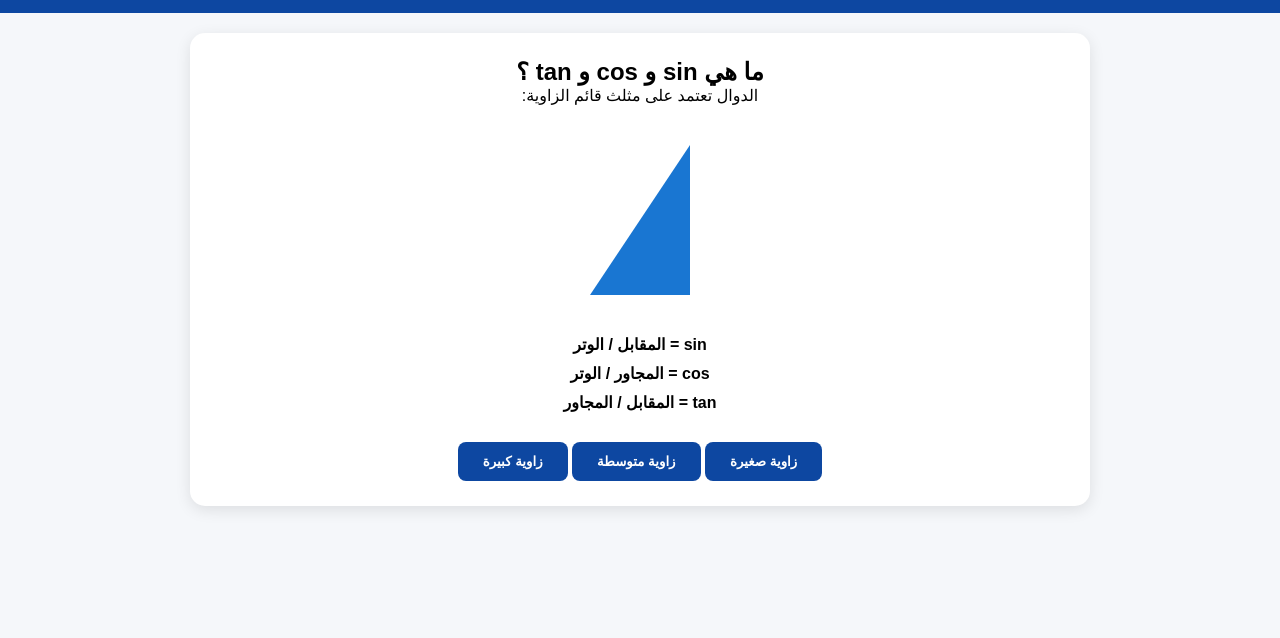
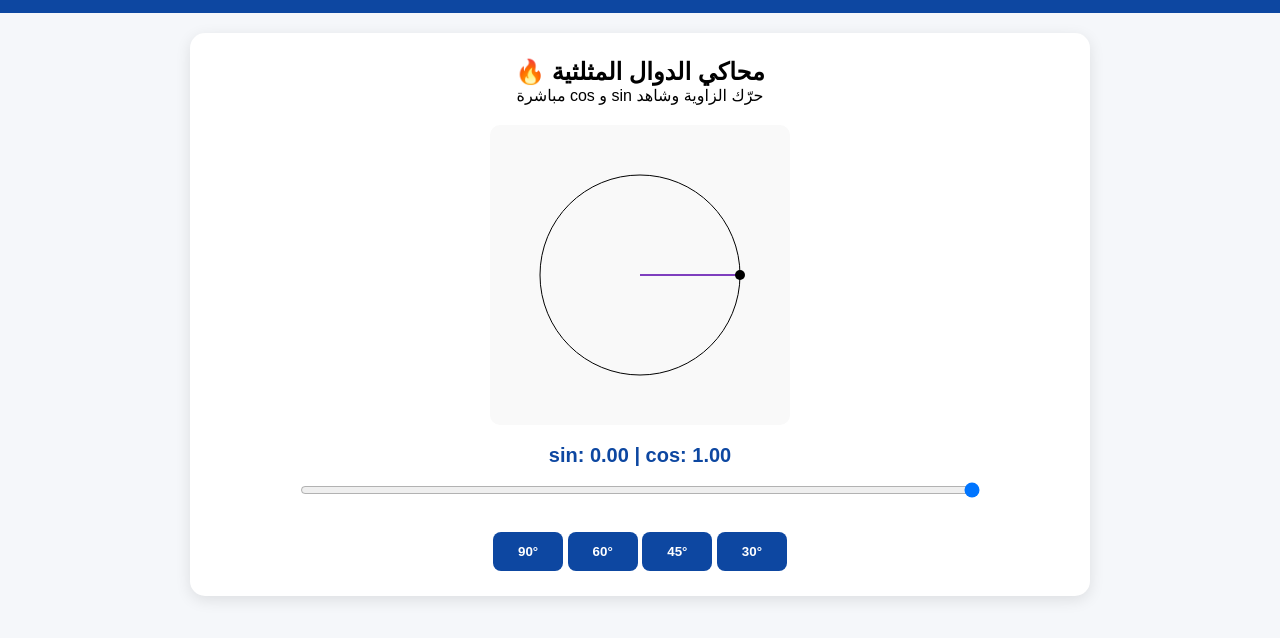
Before and after one commit to start-ZX0/trigonometry-site, a plain HTML site: page basics.html in a window 1280 px wide. Shown: the part 38-676 px from the top of the page. Drawn offline with Linux system fonts and the light colour scheme.

Commit message:
Update basics.html

```diff
--- a/basics.html
+++ b/basics.html
@@ -3,11 +3,11 @@
 <head>
 <meta charset="UTF-8">
 <meta name="viewport" content="width=device-width, initial-scale=1.0">
-<title>شرح الدوال المثلثية</title>
+<title>شرح تفاعلي متقدم</title>
 <link rel="stylesheet" href="style.css">
 
 <style>
-.explain-box{
+.canvas-box{
     background:white;
     padding:25px;
     border-radius:15px;
@@ -17,21 +17,15 @@
     box-shadow:0 4px 15px rgba(0,0,0,0.1);
 }
 
-.triangle{
-    width:0;
-    height:0;
-    border-left:100px solid transparent;
-    border-right:0 solid transparent;
-    border-bottom:150px solid #1976d2;
-    margin:40px auto;
-    transition:0.5s;
+canvas{
+    background:#f9f9f9;
+    border-radius:10px;
+    margin-top:20px;
 }
 
-.side{
-    margin-top:10px;
-    font-weight:bold;
+.controls{
+    margin-top:20px;
 }
-
 </style>
 
 </head>
@@ -42,41 +36,97 @@
     <nav><a href="learn.html">رجوع</a></nav>
 </header>
 
-<div class="explain-box">
+<div class="canvas-box">
 
-<h2>ما هي sin و cos و tan ؟</h2>
+<h2>محاكي الدوال المثلثية 🔥</h2>
 
-<p>الدوال تعتمد على مثلث قائم الزاوية:</p>
+<p>حرّك الزاوية وشاهد sin و cos مباشرة</p>
 
-<div class="triangle" id="triangle"></div>
+<canvas id="circleCanvas" width="300" height="300"></canvas>
 
-<p class="side">sin = المقابل / الوتر</p>
-<p class="side">cos = المجاور / الوتر</p>
-<p class="side">tan = المقابل / المجاور</p>
+<div class="math-display">
+    <span id="sinVal">sin: 0</span> |
+    <span id="cosVal">cos: 1</span>
+</div>
 
-<!-- 🔥 أزرار تفاعلية -->
-<div style="margin-top:20px;">
-    <button class="btn" onclick="changeTriangle(1)">زاوية صغيرة</button>
-    <button class="btn" onclick="changeTriangle(2)">زاوية متوسطة</button>
-    <button class="btn" onclick="changeTriangle(3)">زاوية كبيرة</button>
+<input type="range" id="angleSlider" min="0" max="360" value="0" style="width:80%;">
+
+<div class="controls">
+    <button class="btn" onclick="setAngle(30)">30°</button>
+    <button class="btn" onclick="setAngle(45)">45°</button>
+    <button class="btn" onclick="setAngle(60)">60°</button>
+    <button class="btn" onclick="setAngle(90)">90°</button>
 </div>
 
 </div>
 
 <script>
-function changeTriangle(type){
-    const t = document.getElementById("triangle");
+const canvas = document.getElementById("circleCanvas");
+const ctx = canvas.getContext("2d");
 
-    if(type === 1){
-        t.style.borderBottom = "80px solid #1976d2";
-    }
-    if(type === 2){
-        t.style.borderBottom = "150px solid #1976d2";
-    }
-    if(type === 3){
-        t.style.borderBottom = "220px solid #1976d2";
-    }
+const centerX = 150;
+const centerY = 150;
+const radius = 100;
+
+const slider = document.getElementById("angleSlider");
+const sinText = document.getElementById("sinVal");
+const cosText = document.getElementById("cosVal");
+
+function draw(angleDeg){
+    ctx.clearRect(0,0,300,300);
+
+    // دائرة
+    ctx.beginPath();
+    ctx.arc(centerX, centerY, radius, 0, Math.PI*2);
+    ctx.stroke();
+
+    let angle = angleDeg * Math.PI / 180;
+
+    let x = centerX + radius * Math.cos(angle);
+    let y = centerY - radius * Math.sin(angle);
+
+    // خط الوتر
+    ctx.beginPath();
+    ctx.moveTo(centerX, centerY);
+    ctx.lineTo(x,y);
+    ctx.strokeStyle = "red";
+    ctx.stroke();
+
+    // cos (افقي)
+    ctx.beginPath();
+    ctx.moveTo(centerX, centerY);
+    ctx.lineTo(x, centerY);
+    ctx.strokeStyle = "blue";
+    ctx.stroke();
+
+    // sin (عمودي)
+    ctx.beginPath();
+    ctx.moveTo(x, centerY);
+    ctx.lineTo(x, y);
+    ctx.strokeStyle = "green";
+    ctx.stroke();
+
+    // نقطة
+    ctx.beginPath();
+    ctx.arc(x,y,5,0,Math.PI*2);
+    ctx.fill();
+
+    // تحديث القيم
+    sinText.innerText = "sin: " + Math.sin(angle).toFixed(2);
+    cosText.innerText = "cos: " + Math.cos(angle).toFixed(2);
 }
+
+slider.addEventListener("input", ()=>{
+    draw(slider.value);
+});
+
+function setAngle(val){
+    slider.value = val;
+    draw(val);
+}
+
+// أول تشغيل
+draw(0);
 </script>
 
 </body>
```
